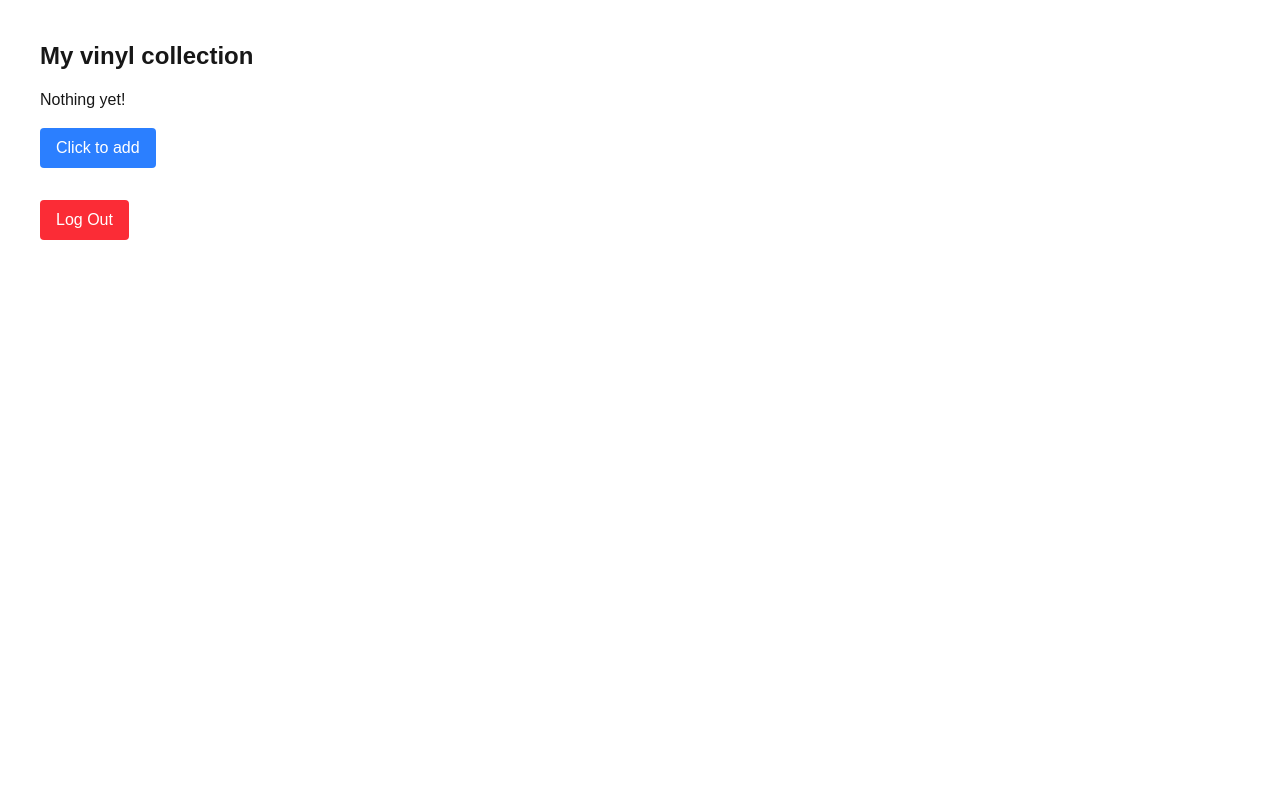
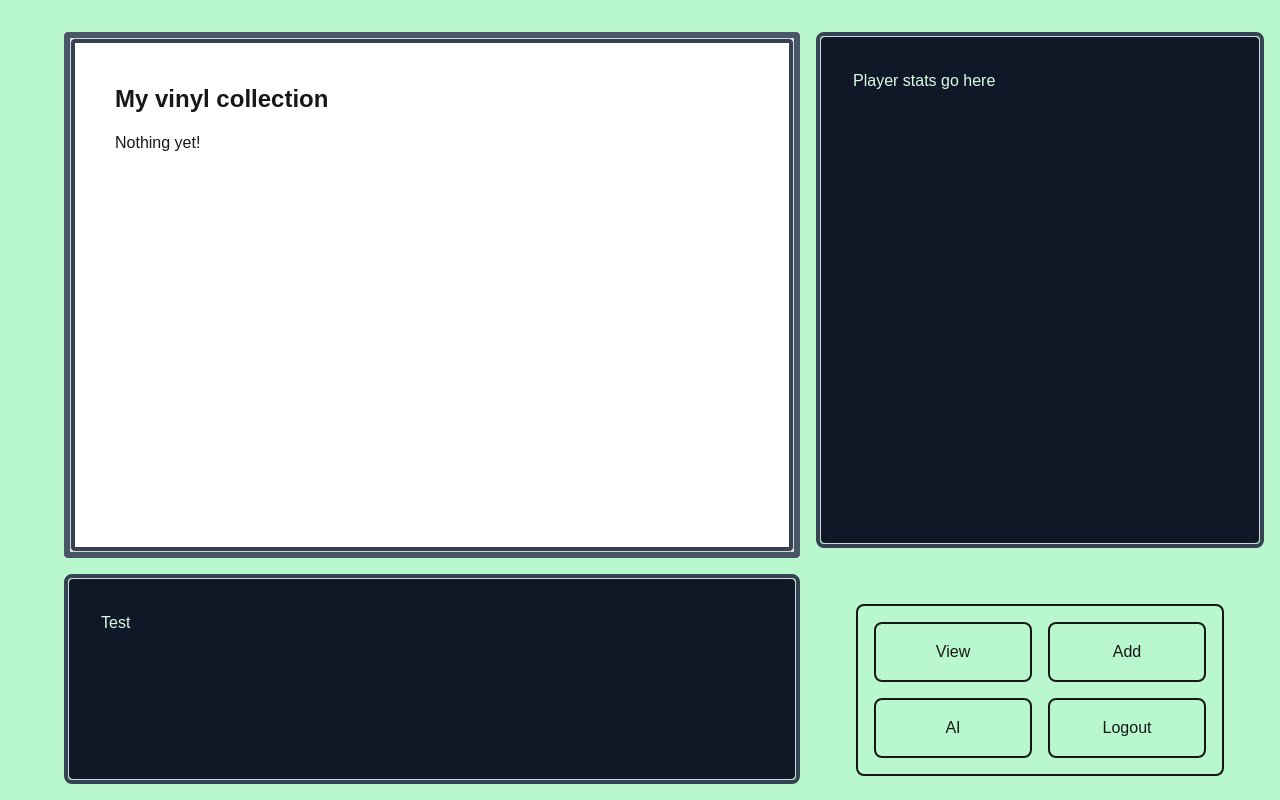
Before and after one commit to lesleyhogg/vinyl-vault, a Next.js app: page /collection in a window 1280 px wide. Built offline with nearby package versions, Linux system fonts and the light colour scheme; no server answers.

Commit message:
proof of concept layout

```diff
--- /dev/null
+++ b/src/app/(dashboard)/_components/LayoutFooter.tsx
@@ -0,0 +1,13 @@
+export default function LayoutFooter() {
+  return (
+    <footer className="col-span-3 bg-green-200 w-full py-4">
+      <div className="border-4 rounded-lg border-gray-700 w-full h-full">
+        <div className="border rounded-lg border-gray-300 w-full h-full">
+          <div className="rounded bg-gray-900 text-green-100 p-8 w-full h-[200px]">
+            Test
+          </div>
+        </div>
+      </div>
+    </footer>
+  )
+}
--- /dev/null
+++ b/src/app/(dashboard)/_components/LayoutRight.tsx
@@ -0,0 +1,44 @@
+'use client'
+
+import { createClient } from '@/lib/supabase'
+import { useRouter } from 'next/navigation'
+
+export default function LayoutRight() {
+  const router = useRouter()
+  const supabase = createClient()
+
+  const handleLogout = async () => {
+    await supabase.auth.signOut()
+    router.push('/login')
+  }
+
+  const handleAdd = async () => {
+    router.push('/add')
+  }
+
+  const handleView = async () => {
+    router.push('/collection')
+  }
+
+  const handleAI = async () => {
+    router.push('/ai')
+  }
+
+  return (
+    <aside className="overflow-y-auto px-4 pb-4 flex flex-col gap-4 bg-green-200">
+      <div className="border-4 rounded-lg border-gray-700 w-full h-full">
+        <div className="border rounded-lg border-gray-300 w-full h-full">
+          <div className="rounded bg-gray-900 text-green-100 p-8 w-full h-full">
+            Player stats go here
+          </div>
+        </div>
+      </div>
+      <div className="border-2 rounded-lg p-4 grid grid-cols-2 gap-4 mx-10 mt-10 mb-2">
+        <button onClick={handleView} className="px-6 py-4 rounded-lg border-2 w-full text-center">View</button>
+        <button onClick={handleAdd} className="px-6 py-4 rounded-lg border-2 w-full text-center">Add</button>
+        <button onClick={handleAI} className="px-6 py-4 rounded-lg border-2 w-full text-center">AI</button>
+        <button onClick={handleLogout}className="px-6 py-4 rounded-lg border-2 w-full text-center">Logout</button>
+      </div>
+    </aside>
+  )
+}
--- /dev/null
+++ b/src/app/(dashboard)/add/page.tsx
@@ -0,0 +1,9 @@
+'use client'
+
+export default function AddRecord() {
+  return (
+    <div className='p-10'>
+      Add
+    </div>
+  )
+}
--- /dev/null
+++ b/src/app/(dashboard)/ai/page.tsx
@@ -0,0 +1,9 @@
+'use client'
+
+export default function AIChat() {
+  return (
+    <div className='p-10'>
+      Chat with AI about collection
+    </div>
+  )
+}
--- /dev/null
+++ b/src/app/(dashboard)/collection/page.tsx
@@ -0,0 +1,13 @@
+'use client'
+
+export default function Collection() {
+
+  return (
+    <div className='p-10'>
+      <div className='mb-8'>
+        <h1 className='font-semibold text-2xl mb-4'>My vinyl collection</h1>
+        <p className='mb-4'>Nothing yet!</p>
+      </div>
+    </div>
+  )
+}
--- /dev/null
+++ b/src/app/(dashboard)/layout.tsx
@@ -0,0 +1,26 @@
+import LayoutFooter from "./_components/LayoutFooter"
+import LayoutRight from "./_components/LayoutRight"
+
+export interface DashboardLayoutProps {
+  children: React.ReactNode
+}
+
+export default function DashboardLayout ({children}: DashboardLayoutProps) {
+  return(
+    <div className="min-h-screen grid grid-cols-[4rem_1fr_30rem] grid-rows-[2rem_1fr]">
+      <header className="col-span-3 bg-green-200" />
+      <aside className="overflow-y-auto p-2 bg-green-200" />
+      <div className="flex flex-col h-full">
+        <main className="overflow-y-auto h-full border-6 border-gray-600 rounded-sm">
+          <div className="border-1 border-gray-300 w-full h-full">
+            <div className="border-4 border-gray-700 rounded-sm w-full h-full">
+              {children}
+            </div>
+          </div>
+        </main>
+        <LayoutFooter />
+      </div>
+      <LayoutRight />
+    </div>
+  )
+}
--- a/src/app/collection/add/page.tsx
+++ /dev/null
@@ -1,17 +0,0 @@
-'use client'
-
-import { useRouter } from 'next/navigation'
-
-export default function AddRecord() {
-  const router = useRouter()
-
-  const handleBack = async () => {
-    router.back()
-  }
-
-  return (
-    <div className='p-10'>
-      <button onClick={handleBack} className='rounded bg-blue-500 hover:bg-blue-600 px-4 py-2 text-white'>Back to collection</button>
-    </div>
-  )
-}
--- a/src/app/collection/page.tsx
+++ /dev/null
@@ -1,31 +0,0 @@
-'use client'
-
-import { createClient } from '@/lib/supabase'
-import { useRouter } from 'next/navigation'
-
-export default function Collection() {
-  const router = useRouter()
-  const supabase = createClient()
-
-  const handleLogout = async () => {
-    await supabase.auth.signOut()
-    router.push('/login')
-  }
-
-  const handleAdd = async () => {
-    router.push('/collection/add')
-  }
-
-  return (
-    <div className='p-10'>
-      <div className='mb-8'>
-        <h1 className='font-semibold text-2xl mb-4'>My vinyl collection</h1>
-        <div>
-          <p className='mb-4'>Nothing yet!</p>
-          <button onClick={handleAdd} className='rounded bg-blue-500 hover:bg-blue-600 px-4 py-2 text-white'>Click to add</button>
-        </div>
-      </div>
-      <button onClick={handleLogout} className="rounded bg-red-500 px-4 py-2 text-white hover:bg-red-600">Log Out</button>
-    </div>
-  )
-}
```
